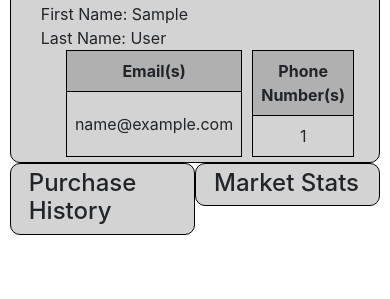
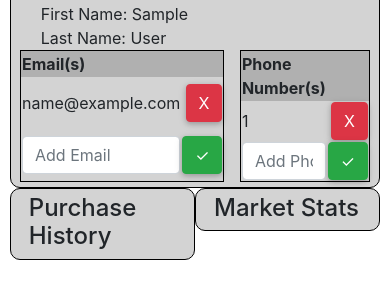
Before and after one commit to luke-anglin/GameMarket, a PHP site: page /stats.php in a window 390 px wide. Shown: the part 126-425 px from the top of the page. Run offline with PHP 8.4, Linux system fonts and the light colour scheme; tables that the repository leaves empty hold one stand-in row (values such as "Sample post"); data that the repository does not hold is empty; some libraries are stand-ins or nearby versions.

Commit message:
Add/Delete emails and phone numbers

```diff
--- a/stats-db.php
+++ b/stats-db.php
@@ -36,4 +36,46 @@ function getUserPhone($user_id)
     return $results;
 }
 
+function deleteEmail($email_to_delete)
+{
+    global $db;
+    $query = "delete from UserEmail where email_address=:email_to_delete";
+    $statement = $db->prepare($query);
+    $statement->bindValue(':email_to_delete', $email_to_delete);
+    $statement->execute();
+    $statement->closeCursor();
+}
+
+function addEmail($email, $id)
+{
+    global $db;
+    $query = "insert into UserEmail (email_address, user_id) values (:email, :id)";
+    $statement = $db->prepare($query);
+    $statement->bindValue(':email', $email);
+    $statement->bindValue(':id', $id);
+    $statement->execute();
+    $statement->closeCursor();
+}
+
+function deletePhone($phone_to_delete)
+{
+    global $db;
+    $query = "delete from UserPhone where phone_number=:phone_to_delete";
+    $statement = $db->prepare($query);
+    $statement->bindValue(':phone_to_delete', $phone_to_delete);
+    $statement->execute();
+    $statement->closeCursor();
+}
+
+function addPhone($phone, $id)
+{
+    global $db;
+    $query = "insert into UserPhone (phone_number, user_id) values (:phone, :id)";
+    $statement = $db->prepare($query);
+    $statement->bindValue(':phone', $phone);
+    $statement->bindValue(':id', $id);
+    $statement->execute();
+    $statement->closeCursor();
+}
+
 ?>
--- a/stats.php
+++ b/stats.php
@@ -59,62 +59,127 @@
 $u_id = 1; # replace with global user id from login
 ?>
 
+<!-- Button Actions -->
+<?php
+if ($_SERVER['REQUEST_METHOD'] == 'POST')
+{
+  if (!empty($_POST['actionBtn']) && ($_POST['actionBtn'] == "X"))
+  {
+    deleteEmail($_POST['delete_email']);
+    $email = getUserEmail($u_id);
+  }
+  else if (!empty($_POST['actionBtn']) && ($_POST['actionBtn'] == "✓"))
+  {
+    addEmail($_POST['newEmail'], $u_id);
+    $email = getUserEmail($u_id);
+  }
+  else if (!empty($_POST['phoneBtn']) && ($_POST['phoneBtn'] == "X"))
+  {
+    deletePhone($_POST['delete_phone']);
+    $phone = getUserPhone($u_id);
+  }
+  else if (!empty($_POST['phoneBtn']) && ($_POST['phoneBtn'] == "✓"))
+  {
+    addPhone($_POST['newPhone'], $u_id);
+    $phone = getUserPhone($u_id);
+  }
+}
+?>
+
+<!-- Top Section: Account Info -->
 <div style="width:95%;border:0.5px solid #000;margin:0 auto;border-radius:10px;background-color:#D3D3D3">
   <h3 style="padding-left:18px;padding-top:5px">Account Info</h3>
   <div style="padding-left:30px;padding-bottom:5px">
 
+    <!-- Get Account Info -->
     <?php $info = getUserInfo($u_id)?>
     <?php $email = getUserEmail($u_id)?>
     <?php $phone = getUserPhone($u_id)?>
 
+    <!-- Display Account Info -->
     <?php foreach ($info as $user_info): ?>
       Username: <?php echo $user_info["username"]?> <br>
       First Name: <?php echo $user_info["first_name"]?> <br>
       Last Name: <?php echo $user_info["last_name"]?> <br>
     <?php endforeach; ?>
 
+    <!-- Side-by-Side Table Style -->
     <style>
     .table-container {
       display: flex;
       justify-content: center;
-      gap: 10px;
+      gap: 5%;
+      padding-right:30px;
     }
     table {
       border: 1px solid black;
       border-collapse: collapse;
-      width: 30%;
+      width: 50%;
     }
-    th, td {
-      border: 1px solid black;
-      padding: 8px;
-      text-align: center;
-    }
+
     </style>
     <div class="table-container">
+      <!-- Table for Emails -->
       <table>
         <thead>
         <tr style="background-color:#B0B0B0">
           <th>Email(s)</th>
+          <th></th>
         </tr>
         </thead>
         <?php foreach ($email as $e): ?>
           <tr>
             <td><?php echo $e['email_address']; ?></td>
+            <td align="right">
+              <form action="stats.php" method="post">
+                <input type="submit" name="actionBtn" value="X" class="btn btn-danger" />
+                <input type="hidden" name="delete_email"
+                      value="<?php echo $e['email_address']; ?>" />
+              </form>
+            </td>
           </tr>
         <?php endforeach; ?>
+        <tr>
+          <form action="stats.php" method="post">
+            <td>
+              <input type="text" class="form-control" name="newEmail" placeholder="Add Email" required />
+            </td>
+            <td align="right">
+              <input type="submit" name="actionBtn" value="✓" class="btn btn-success" />
+            </td>
+          </form>
+        </tr>
       </table>
-
+      <!-- Table for Phone Numbers -->
       <table>
         <thead>
         <tr style="background-color:#B0B0B0">
           <th>Phone Number(s)</th>
+          <th></th>
         </tr>
         </thead>
         <?php foreach ($phone as $p): ?>
           <tr>
             <td><?php echo $p['phone_number']; ?></td>
+            <td align="right">
+              <form action="stats.php" method="post">
+                <input type="submit" name="phoneBtn" value="X" class="btn btn-danger" />
+                <input type="hidden" name="delete_phone"
+                      value="<?php echo $p['phone_number']; ?>" />
+              </form>
+            </td>
           </tr>
         <?php endforeach; ?>
+        <tr>
+          <form action="stats.php" method="post">
+            <td>
+              <input type="text" class="form-control" name="newPhone" placeholder="Add Phone Number" required />
+            </td>
+            <td align="right">
+              <input type="submit" name="phoneBtn" value="✓" class="btn btn-success" />
+            </td>
+          </form>
+        </tr>
       </table>
 
     </div>
@@ -122,10 +187,12 @@ $u_id = 1; # replace with global user id from login
   </div>
 </div>
 
+<!-- Left Section: Purchase History -->
 <div style="width:47.5%;float:left;background:#D3D3D3;border:0.5px solid #000;border-radius:10px;margin-left:2.5%;">
   <h4 style="padding-left:18px;padding-top:5px">Purchase History</h4>
 </div>
 
+<!-- Right Section: Market Stats -->
 <div style="width:47.5%;float:right;background:#D3D3D3;border:0.5px solid #000;border-radius:10px;margin-right:2.5%;">
   <h4 style="padding-left:18px;padding-top:5px">Market Stats</h4>
 </div>
```
